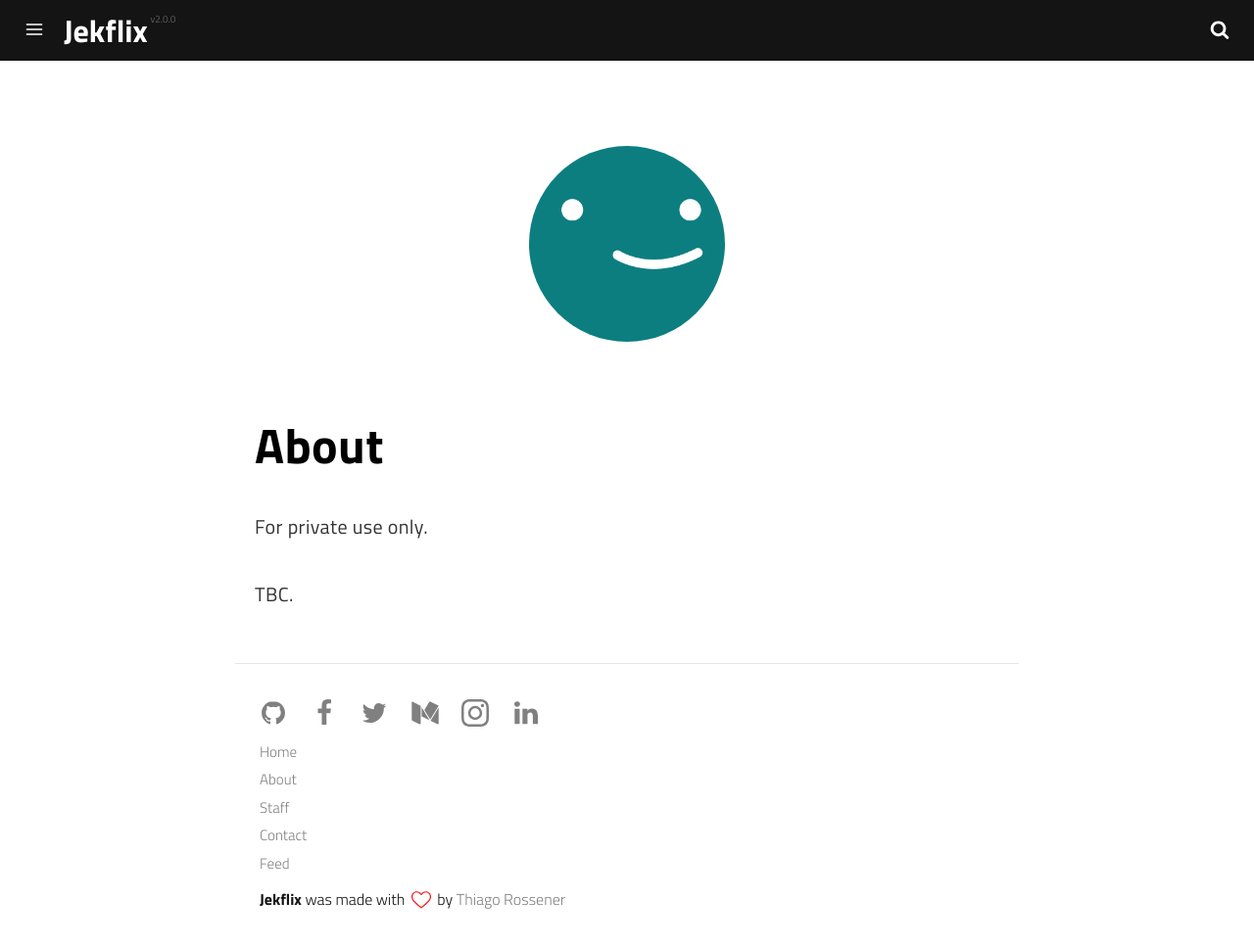
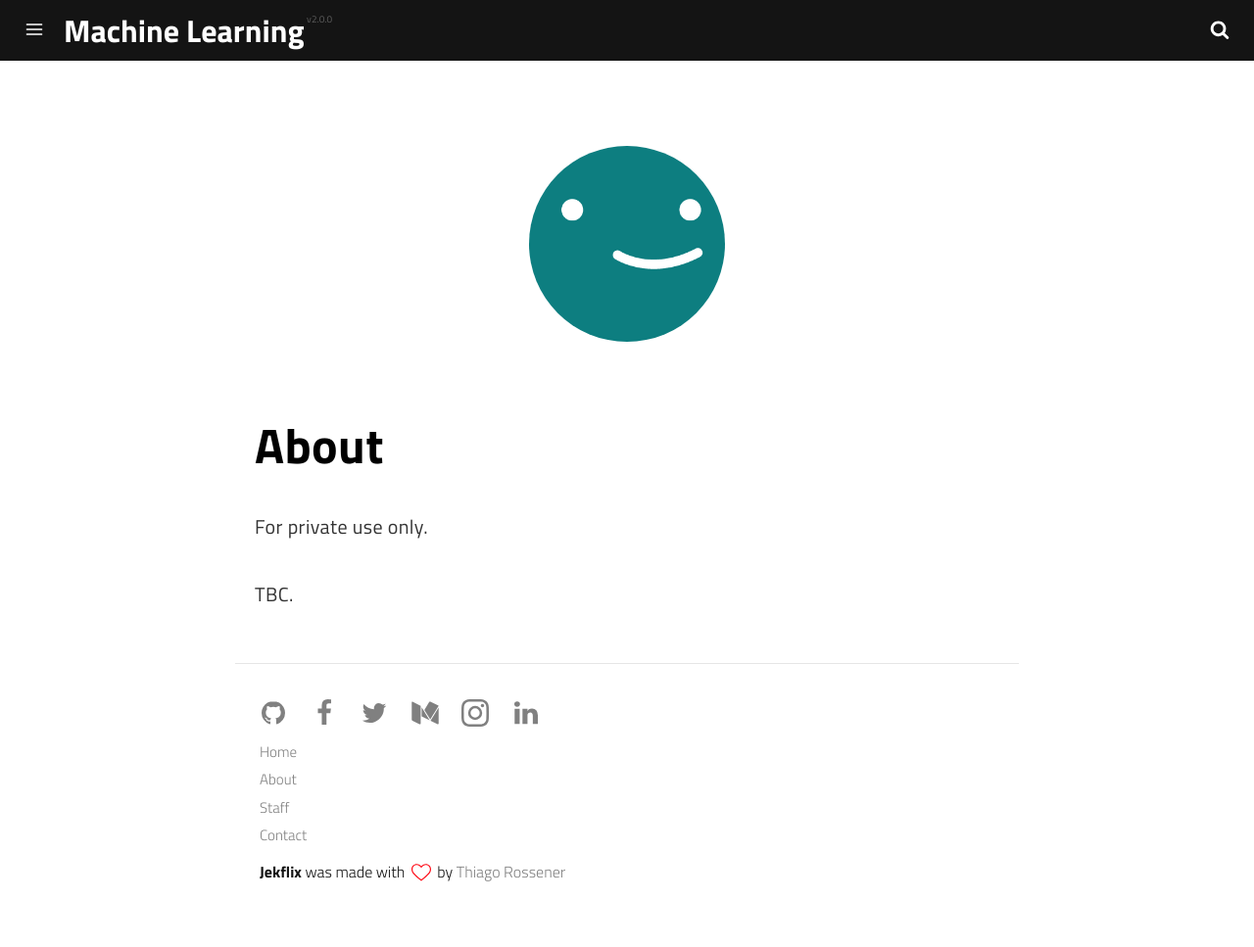
Before and after one commit to AmazingCookie/AmazingCookie.github.io, a Jekyll site: the page built from pages/about.md, in a window 1280 px wide and 967 px high. Shown: the whole window at 98% size. Built offline with Jekyll 4.4.1, drawn with Linux system fonts in a browser that asks for light colours; a script that is not in the unit is left out.

Commit message:
Update pages

```diff
--- a/_config.yml
+++ b/_config.yml
@@ -1,6 +1,6 @@
 # Site Settings
-name: Jekflix
-title: Jekflix | A blog theme for Jekyll
+name: Machine Learning
+title: Machine Learning | A blog theme for Jekyll
 description: Jekflix is a template for Jekyll inspired by Netflix and made by Thiago Rossener.
 tags:
   - blog
--- a/_includes/links.html
+++ b/_includes/links.html
@@ -14,7 +14,9 @@
       <a href="{{ site.url }}{{site.baseurl}}/contact/">Contact</a>
     </li>
   {% endif %}
+  <!--
   <li>
     <a class="feed" href="{{ site.url }}{{site.baseurl}}/feed.xml" title="Atom/RSS feed">Feed</a>
   </li>
+  -->
 </ul>
```
